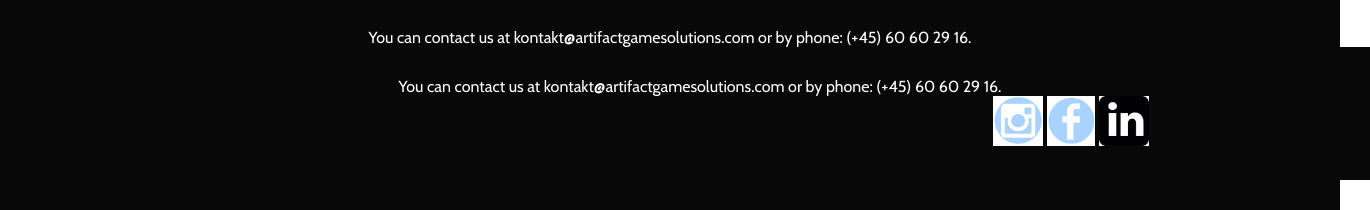
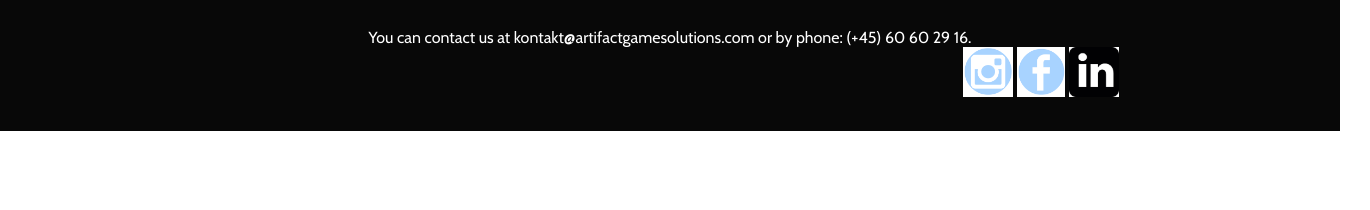
Before and after one commit to carolineham/projekt1-kampagneside, a plain HTML site: page index.html in a window 1280 px wide. Shown: the part 3074-3284 px from the top of the page, 1370 px wide, since content can reach past the window. After the commit the page ends 3205 px from the top, so only its background shows below. Drawn offline with nearby package versions, Linux system fonts and the light colour scheme; a web font is replaced by a local one.

```diff
--- a/index.html
+++ b/index.html
@@ -40,7 +40,7 @@
     </article>
 </section>
 <footer><p class="fl_left"> You can contact us at kontakt@artifactgamesolutions.com or by phone: (+45) 60 60 29 16.
-    <footer><p class="fl_left"> You can contact us at kontakt@artifactgamesolutions.com or by phone: (+45) 60 60 29 16.
+
     <div class=footlogo>
 
         <a href="https://www.instagram.com/artifactgamesolutions/?hl=da" target="_blank"><img id="instagram" src="img/i.png" alt="instagram" style="height: 50px; position: relative; left: 29%;"></a>
```
